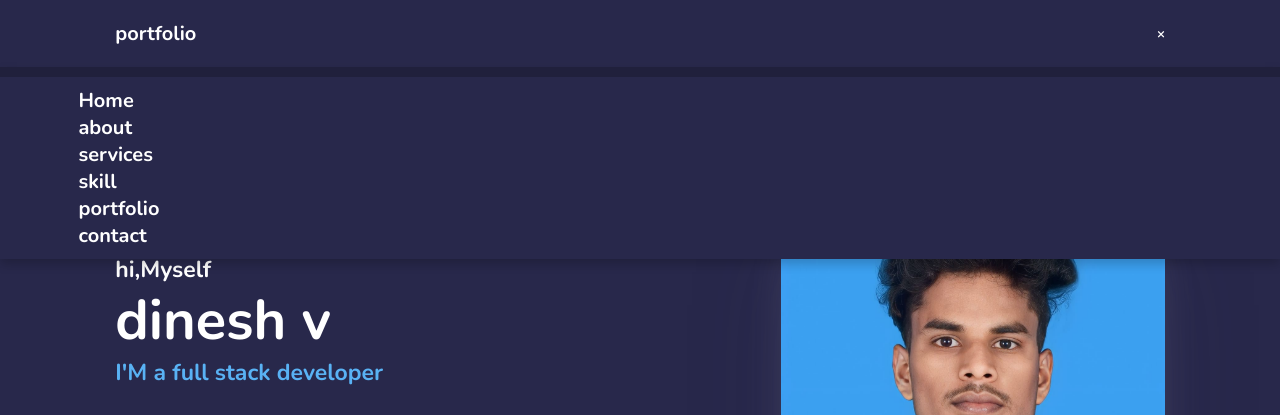
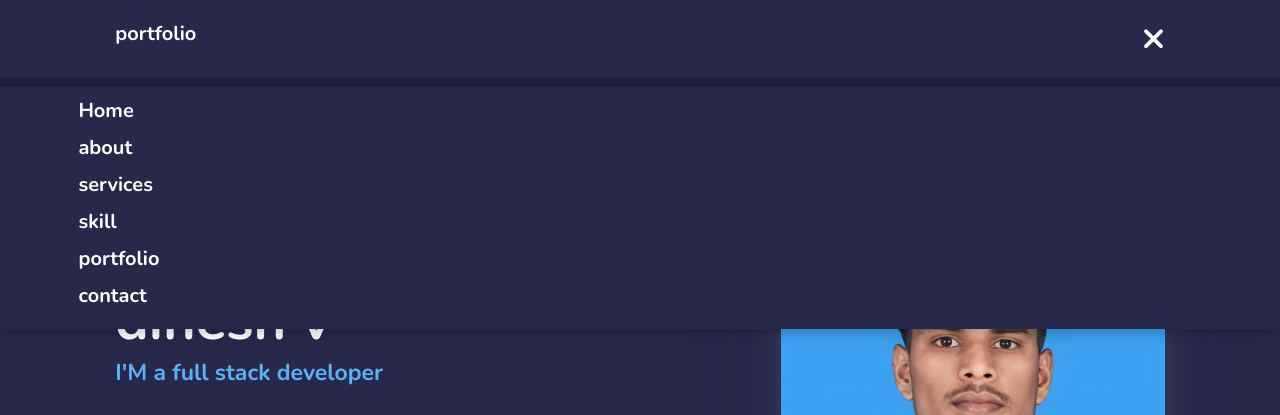
Before and after one commit to dineshjm77/profile, a plain HTML site: page index.html in a window 1280 px wide. Both pictures are taken after a click on the icon 1160 px from the left and 33 px from the top of the page. Shown: the top 415 px of the page. Drawn offline with nearby package versions, Linux system fonts and the light colour scheme.

Commit message:
add file

```diff
--- a/style.css
+++ b/style.css
@@ -71,6 +71,7 @@ section {
 
 .navbar a:hover {
     color: var(--main-color);
+    background-color: var(--text-color);
     padding: 10px;
 
     box-shadow: rgba(236, 234, 234, 0.35) 0px 5px 15px;
@@ -102,6 +103,14 @@ section {
     display: block;
     cursor: pointer;
     z-index: 1001; /* Ensure it is above other elements */
+}
+.heater i
+{
+    font-size: 3rem;
+
+}
+.heater a{
+    margin-bottom: 1rem;
 }
 
 
```
